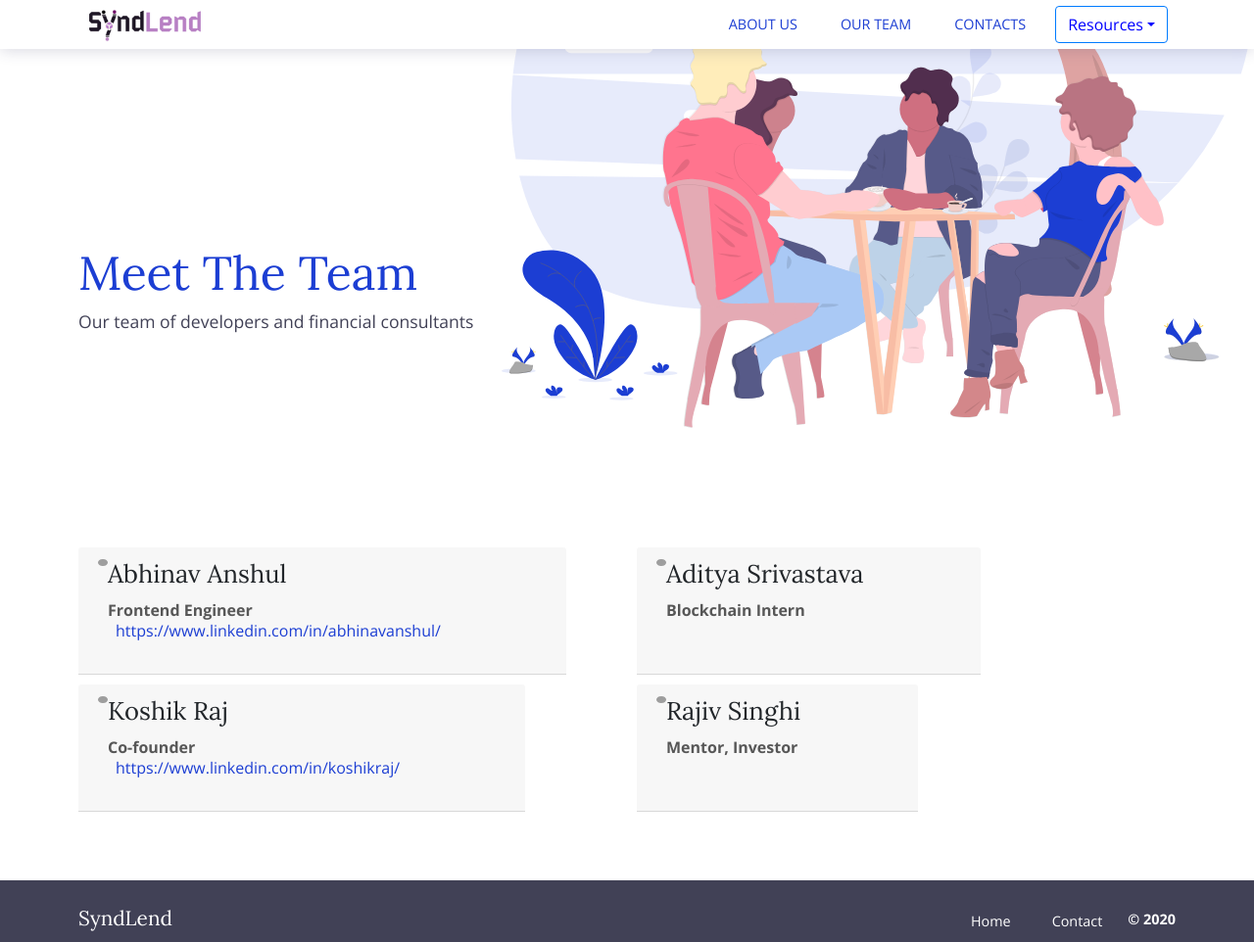
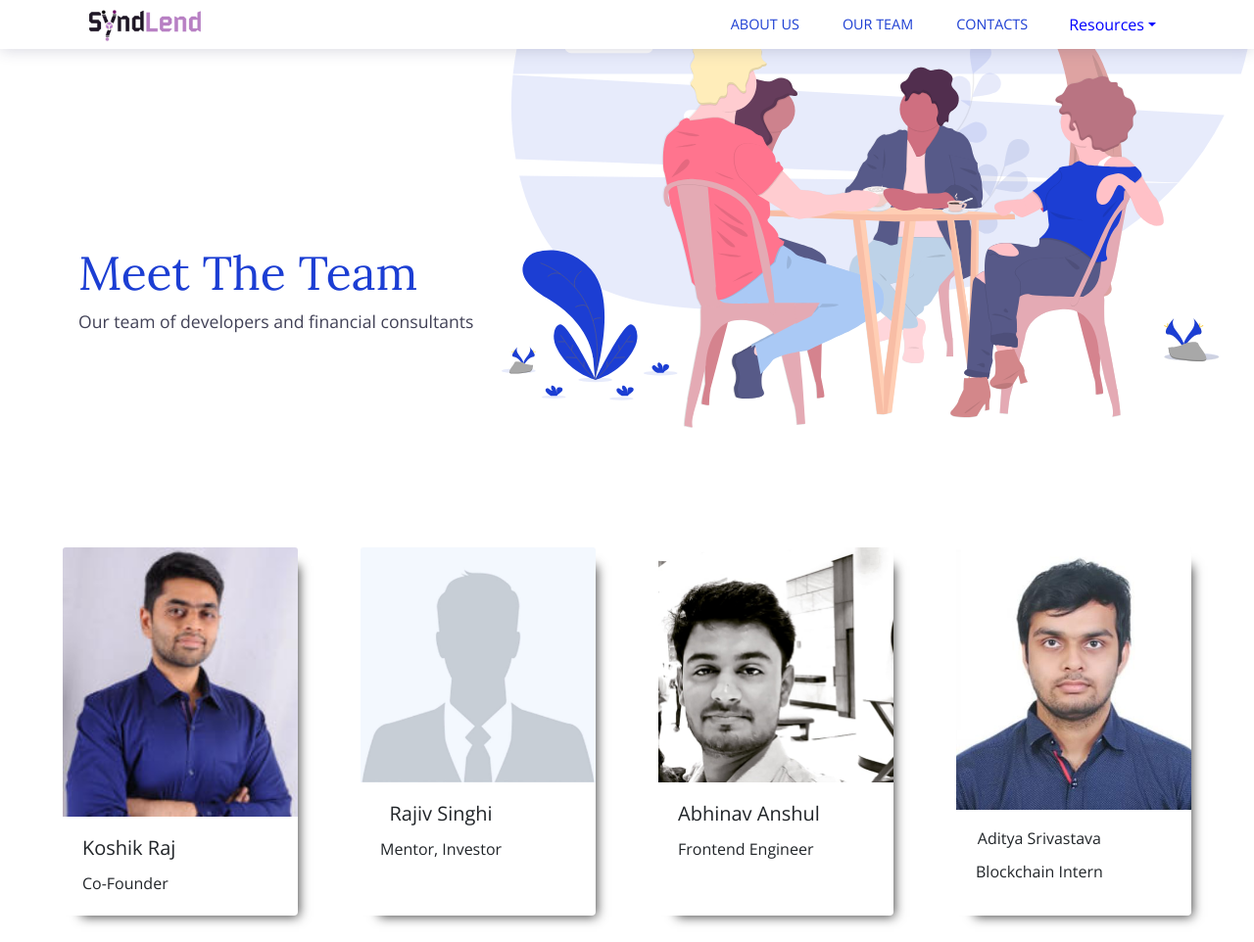
Before and after one commit to consensolabs/SyndLend, a Gatsby site: page /team in a window 1280 px wide. Shown: the top 962 px of the page at 98% size. Built offline with nearby package versions, Linux system fonts and the light colour scheme; Gatsby itself is replaced by a stand-in of ours; grey boxes are pictures that could not be loaded.

Commit message:
Improves team cards

```diff
--- a/src/components/Menu.js
+++ b/src/components/Menu.js
@@ -20,7 +20,7 @@ const Menu = (props) => {
 
 
         <div class="dropdown">
-          <a style={{ backgroundColor: "white", color: "blue" }} class="btn btn-primary dropdown-toggle" href="#" role="button" id="dropdownMenuLink" data-toggle="dropdown" aria-haspopup="true" aria-expanded="false">
+          <a style={{ backgroundColor: "white", color: "blue", outline: "none", border: "none" }} class="btn btn-primary dropdown-toggle" href="#" role="button" id="dropdownMenuLink" data-toggle="dropdown" aria-haspopup="true" aria-expanded="false">
             Resources
   </a>
 
--- a/src/data/features.json
+++ b/src/data/features.json
@@ -2,7 +2,7 @@
   {
     "title": "Decentralized loan trade desk",
     "description": "",
-    "image": "/features/decentralized-loan-new.png"
+    "image": "/features/decentralized-loan.png"
   },
   {
     "title": "Quicker settlement",
--- a/src/pages/team/index.js
+++ b/src/pages/team/index.js
@@ -4,7 +4,7 @@ import SEO from '../../components/SEO';
 import Layout from '../../layouts/index';
 
 const Team = (props) => {
-  const teams = props.data.allMarkdownRemark.edges;
+  // const teams = props.data.allMarkdownRemark.edges;
   return (
     <Layout bodyClass="page-teams">
       <SEO title="Team" />
@@ -22,7 +22,7 @@ const Team = (props) => {
       <br />
       <br />
       <br />
-      <div className="container pb-6">
+      {/* <div className="container pb-6">
         <div className="row">
           {teams.map(edge => (
             <div key={edge.node.frontmatter.path} className="col-12 col-md-6 mb-1">
@@ -56,6 +56,7 @@ const Team = (props) => {
                     </ul>
                   </div>
                 </div>
+
                 <div
                   className="team-content"
                   dangerouslySetInnerHTML={{ __html: edge.node.html }}
@@ -64,32 +65,78 @@ const Team = (props) => {
             </div>
           ))}
         </div>
+      </div> */}
+
+
+
+      <div style={{ display: "flex", justifyContent: "center", marginBottom: "5rem" }} >
+
+        <div className="card" style={{ width: "15rem", marginLeft: "2rem", marginRight: "2rem", border: "none", boxShadow: "10px 10px 11px -9px rgba(0,0,0,0.75)" }}>
+          <img className="card-img-top" src={require('../../../static/team/koshik.jpg')} />
+          <div className="card-body">
+            <h5 className="card-title"><center>Koshik Raj</center></h5>
+            <p className="card-text">Co-Founder</p>
+          </div>
+        </div>
+
+        <div className="card" style={{ width: "15rem", marginLeft: "2rem", marginRight: "2rem", border: "none", boxShadow: "10px 10px 11px -9px rgba(0,0,0,0.75)" }}>
+          <img className="card-img-top" src={require('../../../static/team/placeholder.jpg')} />
+          <div className="card-body">
+            <h5 className="card-title"><center>Rajiv Singhi</center></h5>
+            <p className="card-text">Mentor, Investor</p>
+          </div>
+        </div>
+
+
+
+        <div className="card" style={{ width: "15rem", marginLeft: "2rem", marginRight: "2rem", border: "none", boxShadow: "10px 10px 11px -9px rgba(0,0,0,0.75)" }}>
+          <img className="card-img-top" src={require('../../../static/team/abhinav.jpg')} />
+          <div className="card-body">
+            <h5 className="card-title"><center>Abhinav Anshul</center></h5>
+            <p className="card-text">Frontend Engineer</p>
+          </div>
+        </div>
+        <div className="card" style={{ width: "15rem", marginLeft: "2rem", marginRight: "2rem", border: "none", boxShadow: "10px 10px 11px -9px rgba(0,0,0,0.75)" }}>
+          <img className="card-img-top" src={require('../../../static/team/aditya.jpg')} />
+          <div className="card-body">
+            <h6 className="card-title"><center>Aditya Srivastava</center></h6>
+            <p className="card-text">Blockchain Intern</p>
+          </div>
+        </div>
+
+
+
+
       </div>
+
+
+
+
     </Layout>
   );
 };
 
-export const query = graphql`
-  query TeamQuery {
-    allMarkdownRemark(
-      filter: { fileAbsolutePath: { regex: "/team/" } }
-      sort: { fields: [frontmatter___date], order: DESC }
-    ) {
-      edges {
-        node {
-          html
-          frontmatter {
-            title
-            path
-            image
-            jobtitle
-            linkedinurl
-            email
-          }
-        }
-      }
-    }
-  }
-`;
+// export const query = graphql`
+//   query TeamQuery {
+//     allMarkdownRemark(
+//       filter: { fileAbsolutePath: { regex: "/team/" } }
+//       sort: { fields: [frontmatter___date], order: DESC }
+//     ) {
+//       edges {
+//         node {
+//           html
+//           frontmatter {
+//             title
+//             path
+//             image
+//             jobtitle
+//             linkedinurl
+//             email
+//           }
+//         }
+//       }
+//     }
+//   }
+// `;
 
 export default Team;
--- a/src/pages/team/koshik.md
+++ b/src/pages/team/koshik.md
@@ -3,10 +3,10 @@ path: "/team/peter-van-eijk"
 title: "Koshik Raj"
 date: 2018-11-19T10:47:58+10:00
 draft: false
-image: "/team/koshik_new_new.jpg"
+image: "/team/koshik.jpg"
 jobtitle: "Co-founder"
 email: ""
-linkedinurl: "https://www.linkedin.com/in/koshikraj/"
+linkedinurl: ""
 weight: 1
 ---
 
```
Also changed, not shown: .eslintrc.js, static/team/abhinav.jpg (added), static/team/aditya.jpg (added), static/team/placeholder.jpg (added).
